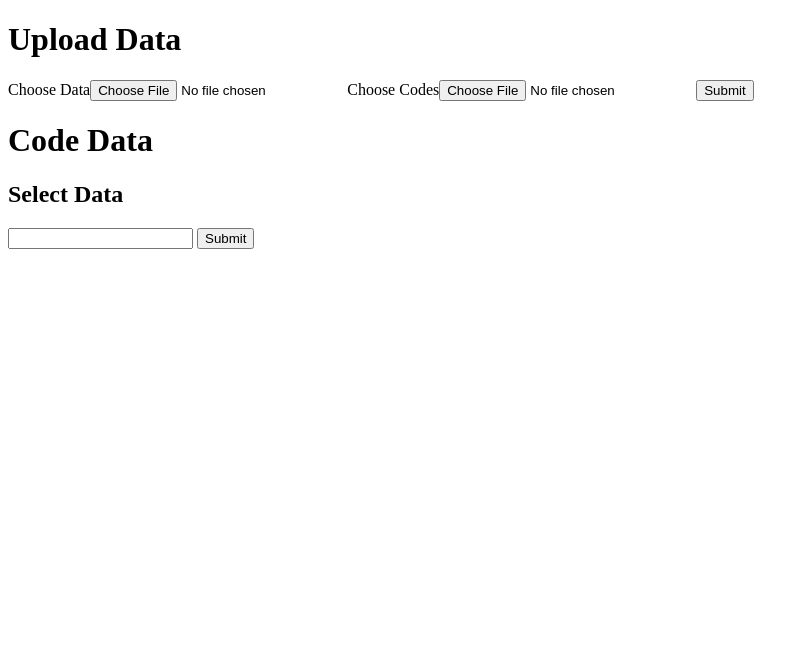
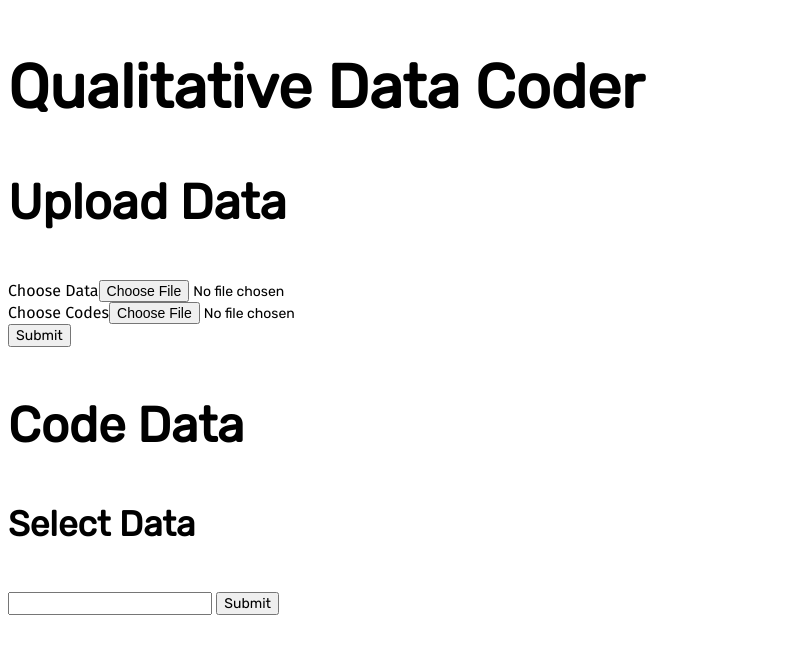
Before and after one commit to joshwondra/qual_coder, a Flask app: page / in a window 1280 px wide. Shown: the top 654 px of the page, without its empty margins (0-809 px from the left). Run offline with Flask 2, Linux system fonts and the light colour scheme; data that the repository does not hold is empty.

Commit message:
Typography * Set typefaces * Set font-sizes * Change heading hierarchy * Swap order of Back/Next buttons on codign page

```diff
--- a/static/styles.css
+++ b/static/styles.css
@@ -0,0 +1,53 @@
+/* typefaces to consider:
+General: Inter, Rubik, Fira Sans, Roboto, Karla
+Text to code: Source Serif Pro, Eczar, Roboto Slab, PT Serif, Neuton, Raleway, Karla
+*/
+
+.block {
+    display: block;
+}
+
+#display_qual {
+    font-family: "Roboto Slab";
+    font-size: 14px;
+    line-height: 20px;
+    font-weight: 100;
+}
+
+h1, h2, h3, h4, h5, h6 {
+    font-family: "Rubik";
+}
+
+h1 {
+    font-size: 98px;
+}
+
+h2 {
+    font-size: 61px;
+}
+
+h3 {
+    font-size: 49px;
+}
+
+h4 {
+    font-size: 35px;
+}
+
+h5 {
+    font-size: 24px;
+}
+
+h6 {
+    font-size: 20px;
+}
+
+body {
+    font-family: "Fira Sans";
+    font-size: 16px;
+}
+
+button, input {
+    font-family: "Rubik";
+    font-size: 14px;
+}
--- a/templates/index.html
+++ b/templates/index.html
@@ -3,11 +3,17 @@
 <html lang="en">
     <head>
         <link href="/static/styles.css" rel="stylesheet">
+        <link href="https://fonts.googleapis.com/css2?family=Rubik&family=Fira+Sans" rel="stylesheet">
         <title>Qual Coder</title>
     </head>
 
     <body>
-        <h1>Upload Data</h1>
+
+        <header>
+            <h2>Qualitative Data Coder</h2>
+        </header>
+
+        <h3>Upload Data</h3>
         <form name="upload" action="/" method="post" enctype="multipart/form-data">
             <label for="upload_data" class="block">
                 Choose Data<input type="file" name="upload_data">
@@ -18,8 +24,8 @@
             <input type="submit" name="submit_data">
         </form>
 
-        <h1>Code Data</h1>
-        <h2>Select Data</h2>
+        <h3>Code Data</h3>
+        <h4>Select Data</h4>
         <form name="select_data" action="/" method="post" autocomplete="off">
             <label for="select_table">
                 <input name="select_table" list="tables">
```
Also changed, not shown: templates/code.html (+13 -2 lines).
